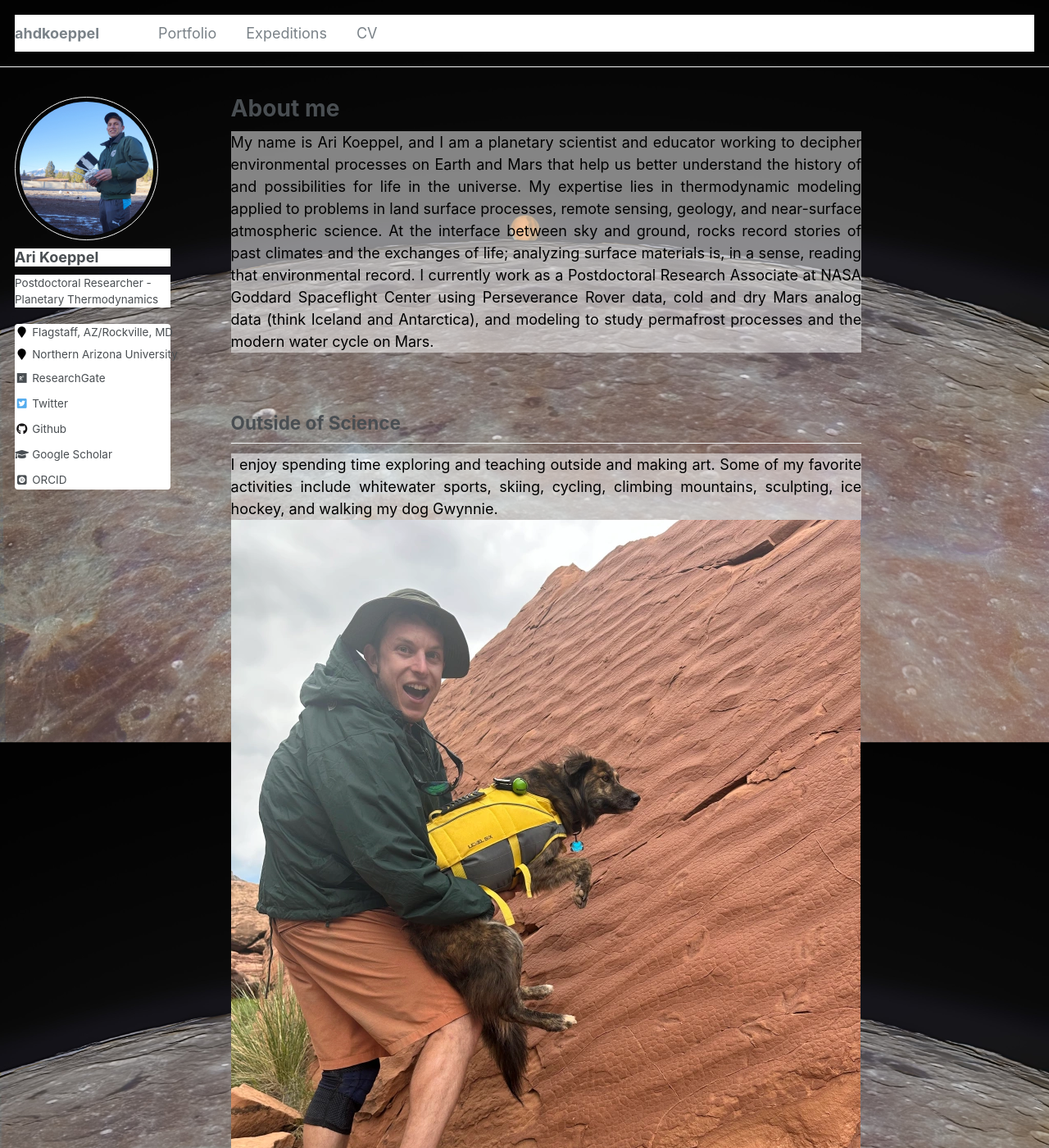
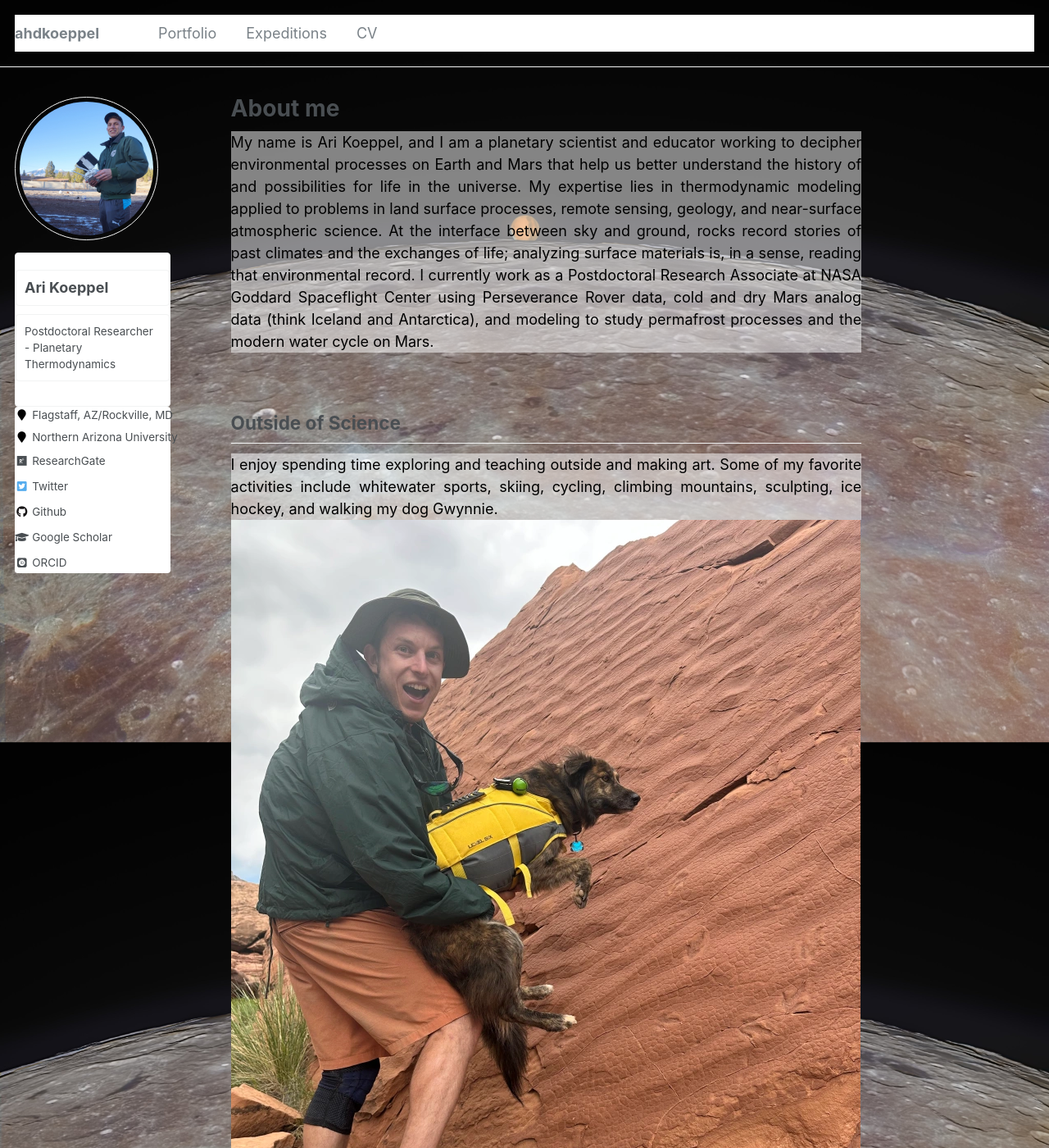
Before and after one commit to ahdkoeppel/ahdkoeppel.github.io, a Jekyll site: the page built from _pages/about.md, in a window 1280 px wide and 1400 px high. Shown: the whole window at 82% size. Built offline with Jekyll 4.4.1, drawn with Linux system fonts in a browser that asks for light colours; some web fonts are replaced.

Commit message:
more sidebar

```diff
--- a/_sass/_sidebar.scss
+++ b/_sass/_sidebar.scss
@@ -99,6 +99,11 @@
   padding-left: 15px;
   padding-right: 25px;
   line-height: 1;
+  background: #fff;
+  border: 1px solid $border-color;
+  border-radius: $border-radius;
+  margin-top: 15px;
+  padding: 10px;
 
   @include breakpoint($large) {
     display: block;
@@ -111,6 +116,10 @@
 .author__name {
   margin: 0;
   background: #fff;
+  border: 1px solid $border-color;
+  border-radius: $border-radius;
+  margin-top: 15px;
+  padding: 10px;
 
   @include breakpoint($large) {
     margin-top: 10px;
@@ -126,6 +135,10 @@
 .author__bio {
   margin: 0;
   background: #fff;
+  border: 1px solid $border-color;
+  border-radius: $border-radius;
+  margin-top: 15px;
+  padding: 10px;
 
   @include breakpoint($large) {
     margin-top: 10px;
```
